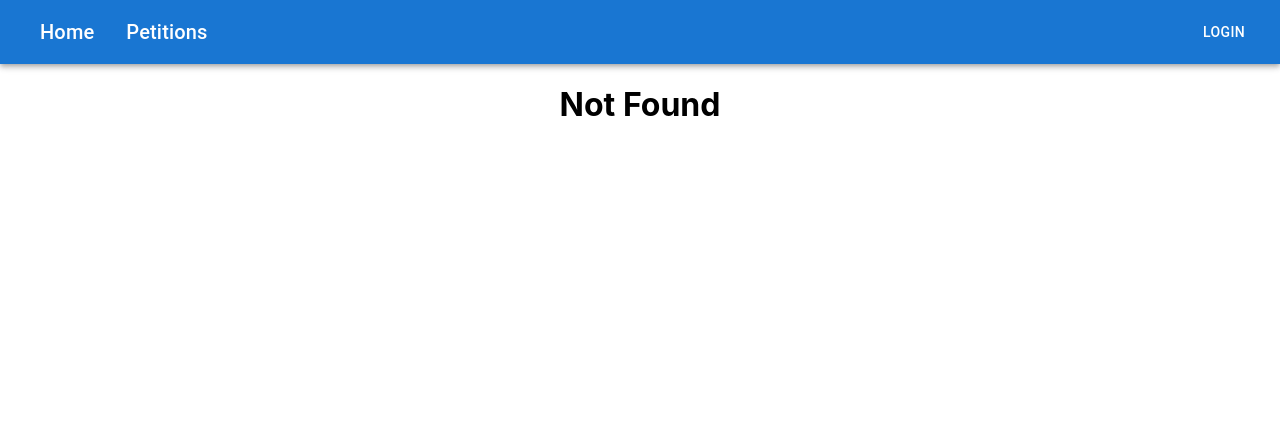
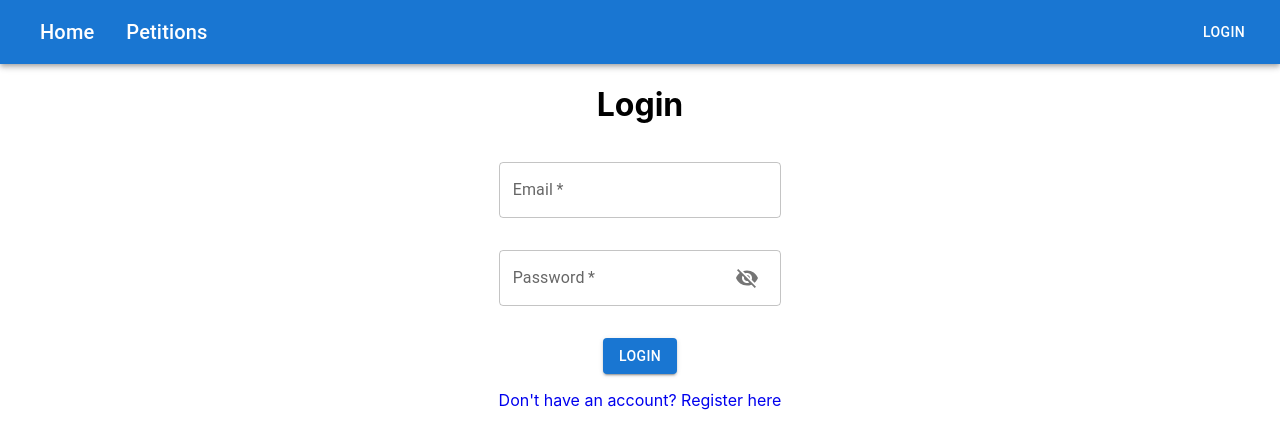
Before and after one commit to rajan-ste/petitions-frontend, a React (Create React App) app: page /login in a window 1280 px wide. Before the commit this address had no page. Shown: the top 448 px of the page. Built offline with nearby package versions, Linux system fonts and the light colour scheme.

Commit message:
token global store w zustand

```diff
--- a/package.json
+++ b/package.json
@@ -21,7 +21,8 @@
     "react-router-dom": "^6.23.0",
     "react-scripts": "5.0.1",
     "typescript": "^4.9.5",
-    "web-vitals": "^2.1.4"
+    "web-vitals": "^2.1.4",
+    "zustand": "^4.5.2"
   },
   "scripts": {
     "start": "react-scripts start",
--- a/src/App.tsx
+++ b/src/App.tsx
@@ -7,6 +7,8 @@ import NotFound from './components/NotFound';
 import Header from './components/common/Header';
 import Petition from './components/Petition';
 import Register from './components/Register';
+import Login from './components/Login';
+import Account from './components/Account';
 
 function App() {
   return (
@@ -19,6 +21,8 @@ function App() {
             <Route path="/petitions" element={<Petitions/>}/>
             <Route path="/petitions/:id" element={<Petition />}/>
             <Route path="/register" element={<Register />}/>
+            <Route path="/login" element={<Login />}/>
+            <Route path="/account" element={<Account />}/>
             <Route path="*" element={<NotFound/>}/>
           </Routes>
         </div>
--- /dev/null
+++ b/src/components/Account.tsx
@@ -0,0 +1,7 @@
+const Account = () => {
+    return (
+        <h1>Account</h1>
+    )
+}
+
+export default Account;
--- a/src/components/Home.tsx
+++ b/src/components/Home.tsx
@@ -1,9 +1,19 @@
+import { Alert } from '@mui/material';
+import CheckIcon from '@mui/icons-material/Check';
 import Box from '@mui/material/Box';
-import { Link } from 'react-router-dom';
+import { Link, useLocation } from 'react-router-dom';
+import useStore from '../store';
 
 const Home = () => {
+    const location = useLocation();
+    const login = location.state?.login;
+    const { token } = useStore();
     return (
         <div>
+            {login ?    <Alert icon={<CheckIcon fontSize="inherit" />} severity="success">
+                            Login successful.
+                         </Alert> : ""}
+
             <h1>Home</h1>
             <div style={{ marginTop: '30vh', marginLeft: '30vh', marginRight: '30vh' }}>
                 <Box component="section" sx={{ p: 5, border: '1px solid black' }}>
@@ -12,6 +22,7 @@ const Home = () => {
                                                    here</Link>
                 </Box>
             </div>
+            {token ? "Lets freaking go" : "No Token :("}
         </div>
     )
 }
--- /dev/null
+++ b/src/components/Login.tsx
@@ -0,0 +1,168 @@
+import { Visibility, VisibilityOff } from "@mui/icons-material";
+import { Box, Button, IconButton, InputAdornment, TextField } from "@mui/material";
+import React from "react";
+import axios from "axios";
+import { Link, useNavigate } from "react-router-dom";
+import useStore from "../store";
+
+interface FormData {
+    email: string;
+    password: string;
+}
+
+const Login = () => {
+    const navigate = useNavigate();
+    const { setToken } = useStore();
+    const [formData, setFormData] = React.useState({
+        email: '',
+        password: '',
+        errors: {
+            email: '',
+            password: '',
+        }
+    });
+    const [showPassword, setShowPassword] = React.useState(false);
+    const handleClickShowPassword = () => setShowPassword(!showPassword)
+    const handleMouseDownPassword = () => setShowPassword(!showPassword)
+
+    const validate = () => {
+        let isValid = true;
+        const errors: FormData = {
+                                    email: '',
+                                    password: '',
+                                 }
+
+        if (!formData.email) {
+            errors.email = 'Enter an email';
+            isValid = false;
+        }
+
+        if (!formData.password) {
+            errors.password = 'Enter a password';
+            isValid = false;
+        }
+
+        setFormData(form => ({ ...form, errors }));
+        return isValid
+    }
+
+    const loginUser = async () => {
+        try {
+            const response = await axios.post(`http://localhost:4941/api/v1/users/login`, {
+                email: formData.email,
+                password: formData.password
+            });
+            return response.data.token;
+        } catch (error: unknown) {
+            if (axios.isAxiosError(error)) {
+                if (error.response && error.response.status === 401) {
+                    throw new Error('Invalid email or password')
+                } else {
+                    throw new Error('Login failed')
+                }
+            }
+        }
+    }
+
+    const handleSubmit = async (event: { preventDefault: () => void; }) => {
+        event.preventDefault();
+
+        if (validate()) {
+            try {
+                const token = await loginUser();
+                console.log(token)
+                setToken(token);
+                navigate('/', {state: {login: true} })
+
+            } catch (error: any) {
+                if (error instanceof Error) {
+                    setFormData((form) => ({
+                        ...form,
+                        errors: { ...form.errors, email: error.message }
+                    }));
+                } else {
+                    setFormData((form) => ({
+                        ...form,
+                        errors: { ...form.errors, email: "An unknown error occurred" }
+                    }));
+                }
+            }
+        }
+    };
+
+    const handleChange = (event: { target: { name: any; value: any; }; }) => {
+        const { name, value } = event.target;
+        setFormData(form => ({ ...form, [name]: value }));
+    };
+
+    return (
+        <Box
+            component="form"
+            onSubmit={handleSubmit}
+            sx={{
+                '& .MuiTextField-root': { m: 2, width: '28ch'}
+            }}
+            noValidate
+            autoComplete="off"
+        >
+            <div>
+                <div>
+                    <h1>Login</h1>
+                </div>
+                <div>
+                    <TextField
+                        required
+                        name="email"
+                        id="outlined-required"
+                        label="Email"
+                        type="email"
+                        value={formData.email}
+                        onChange={handleChange}
+                        error={!!formData.errors.email}
+                        helperText={formData.errors.email}
+                    />
+                </div>
+                <div>
+                    <TextField
+                        required
+                        name="password"
+                        id="outlined-required"
+                        label="Password"
+                        type={showPassword ? "text" : "password"}
+                        value={formData.password}
+                        onChange={handleChange}
+                        error={!!formData.errors.password}
+                        helperText={formData.errors.password}
+                        InputProps={{
+                            endAdornment: (
+                            <InputAdornment position="end">
+                                <IconButton
+                                aria-label="toggle password visibility"
+                                onClick={handleClickShowPassword}
+                                onMouseDown={handleMouseDownPassword}
+                                >
+                                {showPassword ? <Visibility /> : <VisibilityOff />}
+                                </IconButton>
+                            </InputAdornment>
+                            )
+                        }}
+                    />
+                </div>
+                <div >
+                    <Button
+                        sx={{ m: 2}}
+                        type="submit"
+                        variant="contained"
+                    >
+                        Login
+                    </Button>
+                </div>
+            </div>
+            <div>
+                <Link to="/register" style={{ textDecoration: 'none' }}>Don't have an account? Register here</Link>
+            </div>
+        </Box >
+    )
+}
+
+export default Login;
--- a/src/components/common/Header.tsx
+++ b/src/components/common/Header.tsx
@@ -17,7 +17,7 @@ const Header = () => {
             <Typography variant="h6" component="div" sx={{ p: 2 }} >
               <Link to={"/petitions"} style={{ textDecoration: 'none', color: 'white' }}>Petitions</Link>
             </Typography>
-            <Button sx={{ ml: 'auto' }} color="inherit">Login</Button>
+            <Button component={Link} to="/login" sx={{ ml: 'auto' }} color="inherit">Login</Button>
           </Toolbar>
         </AppBar>
       </Box>
--- /dev/null
+++ b/src/store/index.ts
@@ -0,0 +1,25 @@
+import { create } from 'zustand';
+
+interface TokenState {
+    token: string;
+    setToken: (token: string) => void;
+    delToken: () => void;
+}
+
+const getLocalStorage = (key: string): string => window.localStorage.getItem(key) || "";
+const setLocalStorage = (key: string, value: string) => window.localStorage.setItem(key, value);
+const removeLocalStorage = (key: string) => window.localStorage.removeItem(key);
+
+const useStore = create<TokenState>((set) => ({
+    token: getLocalStorage('token'),
+    setToken: (token: string) => set(() => {
+        setLocalStorage('token', token);
+        return { token };
+    }),
+    delToken: () => set(() => {
+        removeLocalStorage('token');
+        return { token: "" };
+    })
+}));
+
+export default useStore;
```
Also changed, not shown: 1 other file (tests, documents, lock files or other folders).
